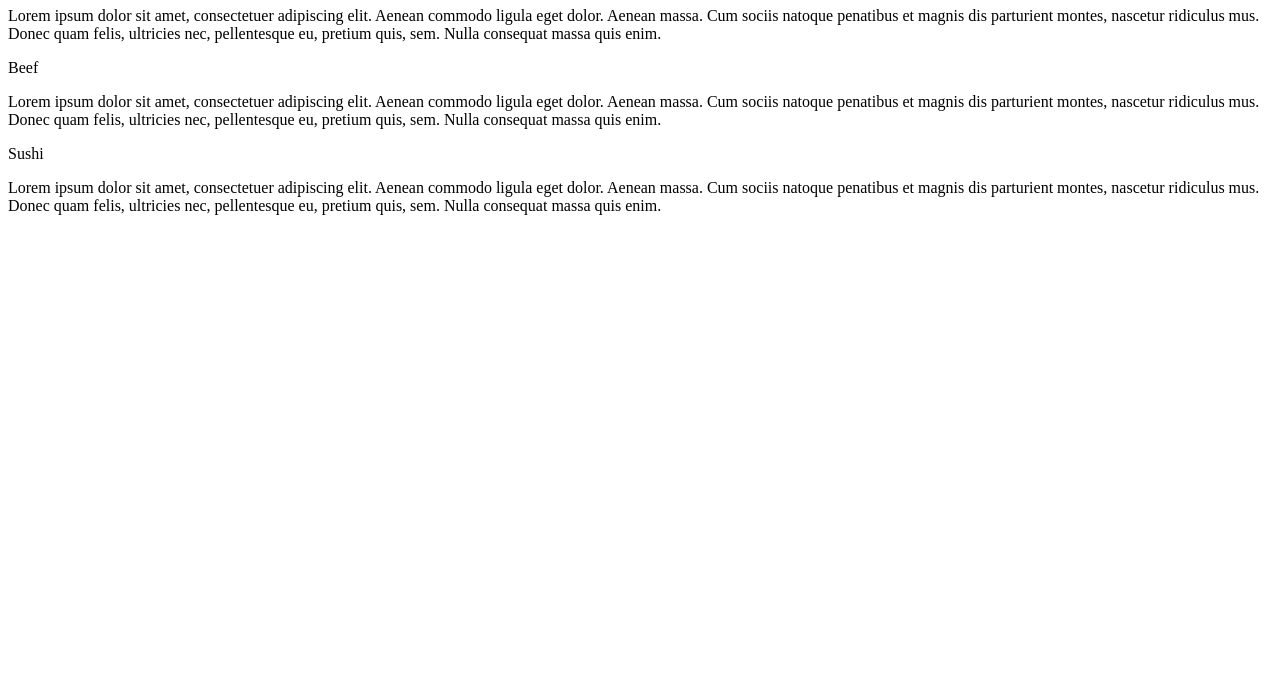
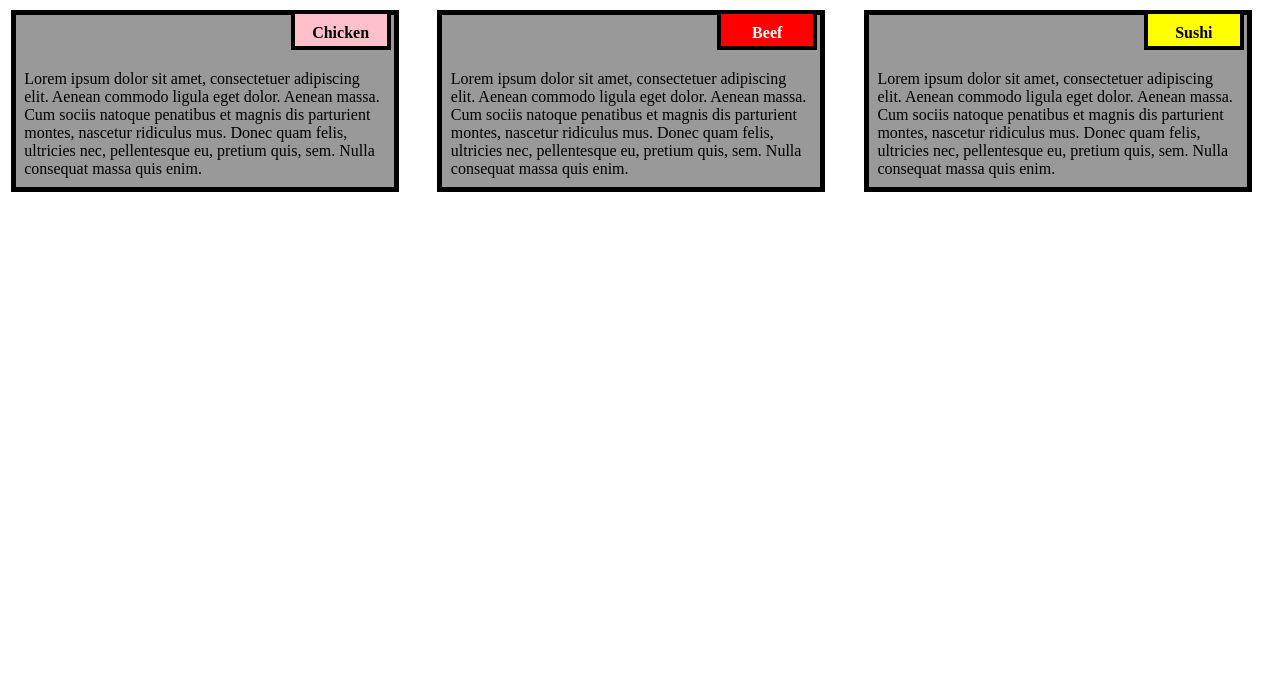
Before and after one commit to arpansadhu/coursera-test-2, a plain HTML site: page mod2-solution/index.html in a window 1280 px wide. Shown: the part 107-800 px from the top of the page. Drawn offline with Linux system fonts and the light colour scheme.

Commit message:
Update style2.css

```diff
--- a/mod2-solution/style2.css
+++ b/mod2-solution/style2.css
@@ -1,9 +1,91 @@
-@media(min-width: 1200px){
-	#p1{
-		width: 80%;
-	}
-	#p2{
-		width: 150px;
-		height:150px;
-	}
+* {
+  box-sizing: border-box;
 }
+
+body{
+	margin: 0;
+	padding: 0;
+}
+.row{
+  margin-top: 5%;
+  margin-bottom: 5%;
+}
+h1 {
+  margin-bottom: 15px;
+  text-align: center;
+  color: black;
+  font-size: 50px;
+}
+.box{
+  width: 100%;
+  overflow: none;
+}
+@media (min-width: 992px) {
+  .col-lg-4 {
+    float: left;
+    width: 33.33%;
+  }
+}
+@media (min-width: 768px) and (max-width: 991px) {
+  .col-md-6,.col-md-12 {
+    float: left;
+  }
+  .col-md-6 {
+    width: 50%;
+  }
+  .col-md-12 {
+    margin-left: -10px;
+    width: 100%;
+  }
+  .n3{
+    margin-right: 65px;
+    width: 100px;
+  }
+}
+
+@media (min-width: 0px) and (max-width: 767px) {
+  .col-sm-12 {
+    float: left;
+    width: 100%;
+  }
+  .content-name{
+    margin-right: 30px;
+  }
+}
+.content-name{
+  overflow: none;
+  text-align: center;
+  border: 4px solid black;
+  width: 100px;
+  height:40px;
+  padding: 10px;
+  float: right;
+  margin-right:36px;
+  margin-top: 0px;
+  font-weight: bold;
+  position: relative;
+  background-color:;
+}
+.content{
+  border: 5px solid black;
+  width: 91%;
+  height: auto;
+  margin: 2.5%;
+  color: black
+  font-size: 25px;
+  padding: 2%;
+  padding-top: 55px;
+  background-color: rgba(0,0,0,0.4);
+}
+
+.n1{
+  background-color:pink;
+}
+
+.n2{
+  color: white;
+  background-color:red;
+}
+.n3{
+  background-color: yellow;
+}
```
